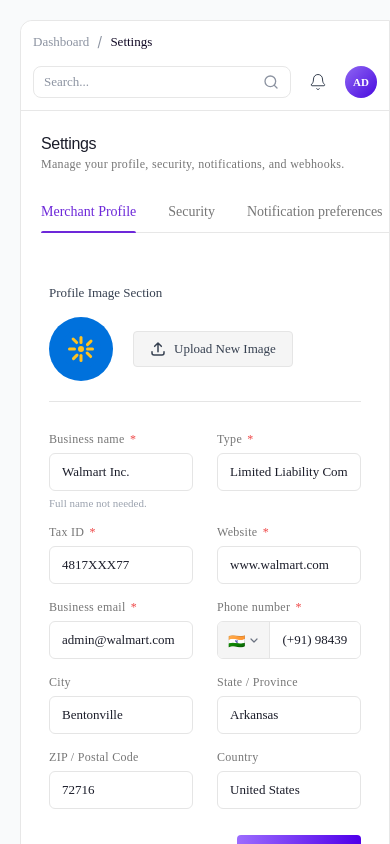
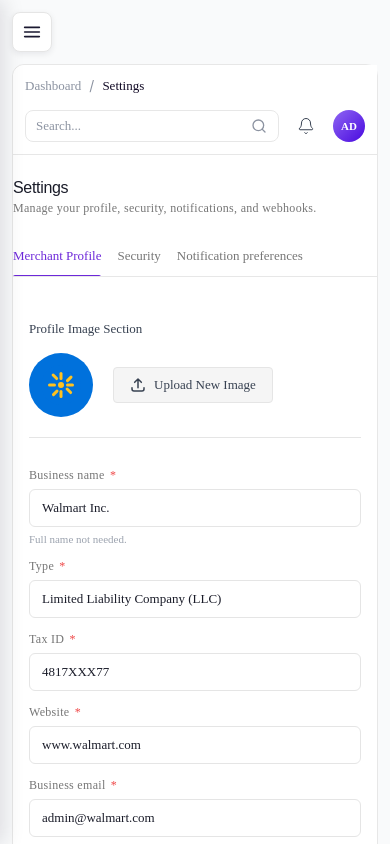
Before and after one commit to sagar-facepe-2303/facepe09-merchant-web-app, a React (Vite) app: page /dashboard/settings in a window 390 px wide. Shown: the top 844 px of the page. Built offline with nearby package versions, Linux system fonts and the light colour scheme; a web font is replaced by a local one.

Commit message:
feat: implement responsive design adjustments for Sidebar, Dashboard, and Settings components

```diff
--- a/src/components/layout/DashboardHeader/DashboardHeader.css
+++ b/src/components/layout/DashboardHeader/DashboardHeader.css
@@ -118,7 +118,7 @@
     flex-direction: column;
     gap: 16px;
     align-items: flex-start;
-    padding: 16px;
+    padding: 16px 16px 16px 60px;
   }
 
   .dashboard-header-actions {
--- a/src/components/layout/Sidebar/Sidebar.css
+++ b/src/components/layout/Sidebar/Sidebar.css
@@ -265,18 +265,6 @@
   height: 18px;
 }
 
-/* Responsive */
-@media (max-width: 768px) {
-  .sidebar {
-    transform: translateX(-100%);
-    transition: transform 0.3s ease;
-  }
-
-  .sidebar.sidebar-open {
-    transform: translateX(0);
-  }
-}
-
 /* Collapsed State */
 .sidebar.collapsed {
   width: 80px;
@@ -295,3 +283,102 @@
 .sidebar.collapsed .sidebar-footer-menu .sidebar-link {
   justify-content: center;
 }
+
+/* Mobile hamburger toggle */
+.sidebar-mobile-toggle {
+  display: none;
+  position: fixed;
+  top: 12px;
+  left: 12px;
+  z-index: 120;
+  width: 40px;
+  height: 40px;
+  align-items: center;
+  justify-content: center;
+  border: 1px solid #E5E5E5;
+  background: #FFFFFF;
+  border-radius: 8px;
+  cursor: pointer;
+  box-shadow: 0 2px 6px rgba(16, 8, 36, 0.08);
+}
+
+.sidebar-backdrop {
+  display: none;
+  position: fixed;
+  inset: 0;
+  background: rgba(16, 8, 36, 0.45);
+  z-index: 99;
+  animation: sidebarBackdropFade 0.2s ease;
+}
+
+@keyframes sidebarBackdropFade {
+  from { opacity: 0; }
+  to { opacity: 1; }
+}
+
+/* Tablet (<=1024px): auto-collapse sidebar to save space */
+@media (max-width: 1024px) {
+  .sidebar:not(.mobile-open) {
+    width: 80px;
+  }
+
+  .sidebar:not(.mobile-open) .sidebar-brand-text,
+  .sidebar:not(.mobile-open) .sidebar-label,
+  .sidebar:not(.mobile-open) .sidebar-section-label,
+  .sidebar:not(.mobile-open) .sidebar-user-card {
+    display: none;
+  }
+
+  .sidebar:not(.mobile-open) .sidebar-link {
+    justify-content: center;
+    padding: 10px;
+  }
+
+  .sidebar:not(.mobile-open) .sidebar-toggle {
+    display: none;
+  }
+}
+
+/* Mobile (<=768px): off-canvas drawer */
+@media (max-width: 768px) {
+  .sidebar-mobile-toggle {
+    display: inline-flex;
+  }
+
+  .sidebar {
+    width: 260px;
+    transform: translateX(-100%);
+    transition: transform 0.3s ease;
+    box-shadow: 4px 0 20px rgba(16, 8, 36, 0.12);
+  }
+
+  .sidebar.mobile-open {
+    transform: translateX(0);
+  }
+
+  /* On mobile, always show full labels when drawer open */
+  .sidebar.mobile-open .sidebar-brand-text,
+  .sidebar.mobile-open .sidebar-label,
+  .sidebar.mobile-open .sidebar-section-label,
+  .sidebar.mobile-open .sidebar-user-card {
+    display: flex;
+  }
+
+  .sidebar.mobile-open .sidebar-section-label {
+    display: block;
+  }
+
+  .sidebar.mobile-open .sidebar-link {
+    justify-content: flex-start;
+    padding: 10px 12px;
+  }
+
+  .sidebar-backdrop {
+    display: block;
+  }
+
+  /* Hide the internal collapse toggle on mobile */
+  .sidebar .sidebar-toggle {
+    display: none;
+  }
+}
--- a/src/components/layout/Sidebar/Sidebar.jsx
+++ b/src/components/layout/Sidebar/Sidebar.jsx
@@ -1,9 +1,10 @@
-import { useState } from 'react'
+import { useEffect, useState } from 'react'
 import { Link, useLocation } from 'react-router-dom'
 
 function Sidebar({ onToggle }) {
   const location = useLocation()
   const [isCollapsed, setIsCollapsed] = useState(false)
+  const [isMobileOpen, setIsMobileOpen] = useState(false)
 
   const isActive = (path) => location.pathname === path
 
@@ -13,6 +14,25 @@
       onToggle(!isCollapsed)
     }
   }
+
+  const openMobile = () => setIsMobileOpen(true)
+  const closeMobile = () => setIsMobileOpen(false)
+
+  // Auto close the mobile drawer on route change
+  useEffect(() => {
+    setIsMobileOpen(false)
+  }, [location.pathname])
+
+  // Lock body scroll while mobile drawer is open
+  useEffect(() => {
+    if (isMobileOpen) {
+      const prev = document.body.style.overflow
+      document.body.style.overflow = 'hidden'
+      return () => {
+        document.body.style.overflow = prev
+      }
+    }
+  }, [isMobileOpen])
 
   const menuItems = [
     { id: 'dashboard', label: 'Dashboard', icon: '📊', path: '/dashboard' },
@@ -93,8 +113,33 @@
     </svg>
   )
 
+  const hamburgerIcon = (
+    <svg xmlns="http://www.w3.org/2000/svg" width="22" height="22" viewBox="0 0 24 24" fill="none">
+      <path d="M4 7h16M4 12h16M4 17h16" stroke="#1A1830" strokeWidth="1.8" strokeLinecap="round"/>
+    </svg>
+  )
+
+  const closeIcon = (
+    <svg xmlns="http://www.w3.org/2000/svg" width="22" height="22" viewBox="0 0 24 24" fill="none">
+      <path d="M6 6l12 12M18 6l-12 12" stroke="#1A1830" strokeWidth="1.8" strokeLinecap="round"/>
+    </svg>
+  )
+
   return (
-    <aside className={`sidebar ${isCollapsed ? 'collapsed' : ''}`}>
+    <>
+      <button
+        type="button"
+        className="sidebar-mobile-toggle"
+        aria-label={isMobileOpen ? 'Close navigation' : 'Open navigation'}
+        aria-expanded={isMobileOpen}
+        onClick={isMobileOpen ? closeMobile : openMobile}
+      >
+        {isMobileOpen ? closeIcon : hamburgerIcon}
+      </button>
+
+      {isMobileOpen && <div className="sidebar-backdrop" onClick={closeMobile} />}
+
+      <aside className={`sidebar ${isCollapsed ? 'collapsed' : ''} ${isMobileOpen ? 'mobile-open' : ''}`}>
       {/* Header */}
       <div className="sidebar-header">
         <div className="sidebar-logo-section">
@@ -182,7 +227,8 @@
           </div>
         )}
       </div>
-    </aside>
+      </aside>
+    </>
   )
 }
 
--- a/src/components/settings/settings.css
+++ b/src/components/settings/settings.css
@@ -795,6 +795,91 @@
   border-color: #5000EA;
 }
 
+/* ==== Responsive ==== */
+@media (max-width: 768px) {
+  .settings-header,
+  .settings-tabs,
+  .security-panel,
+  .notifications-panel {
+    margin-left: 0;
+  }
+
+  .settings-tabs {
+    gap: 16px;
+    overflow-x: auto;
+    flex-wrap: nowrap;
+    -webkit-overflow-scrolling: touch;
+  }
+
+  .settings-tab {
+    white-space: nowrap;
+    font-size: 13px;
+  }
+
+  .merchant-profile-card {
+    padding: 20px 16px;
+  }
+
+  .settings-form-grid,
+  .security-password-grid,
+  .notif-settings-grid {
+    grid-template-columns: 1fr;
+    gap: 14px;
+  }
+
+  .profile-image-row {
+    flex-wrap: wrap;
+  }
+
+  .security-card {
+    padding: 18px 16px;
+  }
+
+  .tfa-body-header {
+    flex-direction: column;
+    align-items: stretch;
+  }
+
+  .tfa-header-actions {
+    flex-wrap: wrap;
+  }
+
+  .tfa-content {
+    flex-direction: column;
+  }
+
+  .tfa-qr-section,
+  .tfa-backup-grid {
+    min-width: 0;
+    width: 100%;
+  }
+
+  .tfa-backup-grid {
+    grid-template-columns: repeat(2, 1fr);
+  }
+
+  .session-item {
+    flex-wrap: wrap;
+  }
+
+  .notif-table-head,
+  .notif-table-row {
+    grid-template-columns: 1.4fr 70px 70px 70px;
+    padding: 10px 12px;
+    font-size: 12px;
+  }
+
+  .notif-col-event {
+    word-break: break-word;
+  }
+}
+
+@media (max-width: 480px) {
+  .tfa-backup-grid {
+    grid-template-columns: 1fr;
+  }
+}
+
 /* Placeholder panels */
 .settings-placeholder-panel {
   padding: 40px 28px;
--- a/src/pages/transactions.css
+++ b/src/pages/transactions.css
@@ -24,6 +24,26 @@
 
 .transactions-content.sidebar-collapsed {
   margin-left: 80px;
+}
+
+/* Responsive sidebar offsets */
+@media (max-width: 1024px) {
+  .transactions-content {
+    margin-left: 80px;
+  }
+}
+
+@media (max-width: 768px) {
+  .transactions-content {
+    margin-left: 0;
+    padding-top: 64px;
+    padding-left: 12px;
+    padding-right: 12px;
+  }
+
+  .transaction-main {
+    border-radius: 12px;
+  }
 }
 
 /* Header */
--- a/src/styles/dashboard.css
+++ b/src/styles/dashboard.css
@@ -218,7 +218,7 @@
 /* Responsive */
 @media (max-width: 1024px) {
   .dashboard-content {
-    margin-left: 227px;
+    margin-left: 80px;
   }
 
   .dashboard-stats {
@@ -233,6 +233,7 @@
 @media (max-width: 768px) {
   .dashboard-content {
     margin-left: 0;
+    padding-top: 64px;
   }
 
   .dashboard-welcome {
```
